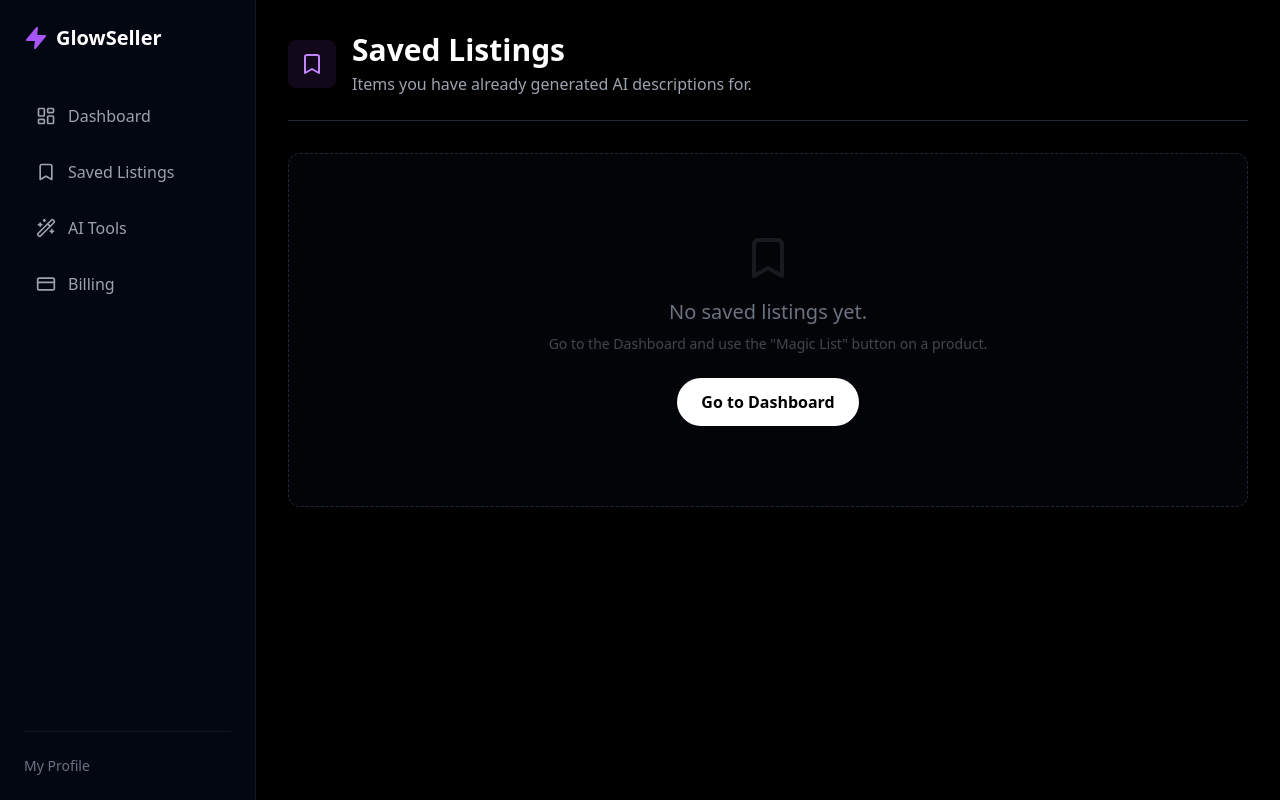
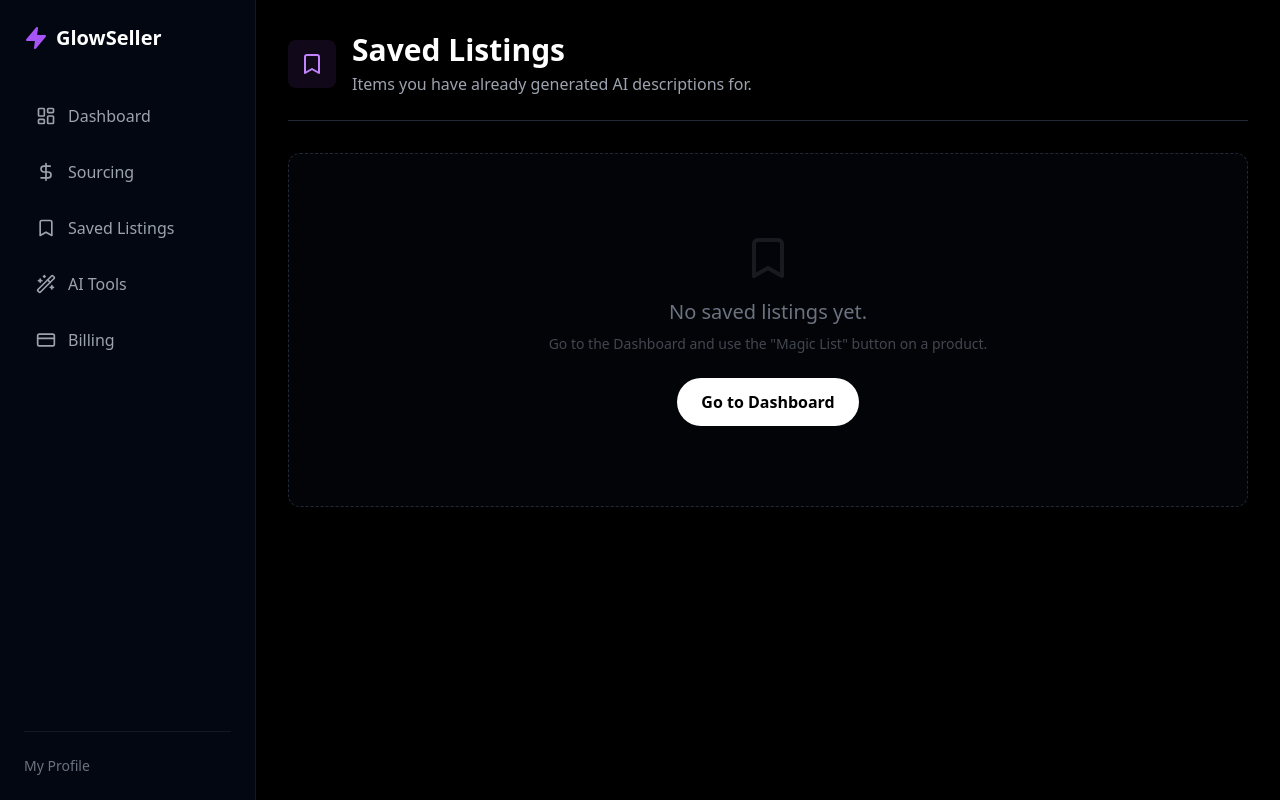
Before and after one commit to Mikeclassic/shiny-palm-tree2, a Next.js app: page /dashboard/saved in a window 1280 px wide. Built offline with nearby package versions, Linux system fonts and the light colour scheme; no server answers; the database is empty.

Commit message:
Update layout.tsx

```diff
--- a/src/app/dashboard/layout.tsx
+++ b/src/app/dashboard/layout.tsx
@@ -1,11 +1,10 @@
 import Link from 'next/link';
 import { UserButton } from "@clerk/nextjs";
-import { LayoutDashboard, Wand2, CreditCard, Zap, Bookmark } from 'lucide-react';
+import { LayoutDashboard, Wand2, CreditCard, Zap, Bookmark, DollarSign } from 'lucide-react';
 
 export default function DashboardLayout({ children }: { children: React.ReactNode }) {
   return (
     <div className="flex min-h-screen bg-black text-white font-sans">
-      {/* Sidebar */}
       <aside className="w-64 bg-gray-950 border-r border-gray-900 hidden md:flex flex-col p-6 fixed h-full z-10">
         <div className="flex items-center gap-2 mb-10">
             <Zap className="text-purple-500 fill-purple-500" />
@@ -15,6 +14,9 @@ export default function DashboardLayout({ children }: { children: React.ReactNod
         <nav className="space-y-2 flex-1">
           <Link href="/dashboard" className="flex items-center gap-3 p-3 rounded-lg text-gray-400 hover:bg-gray-900 hover:text-white transition">
             <LayoutDashboard size={20} /> <span className="font-medium">Dashboard</span>
+          </Link>
+          <Link href="/dashboard/sourcing" className="flex items-center gap-3 p-3 rounded-lg text-gray-400 hover:bg-gray-900 hover:text-white transition">
+            <DollarSign size={20} /> <span className="font-medium">Sourcing</span>
           </Link>
           <Link href="/dashboard/saved" className="flex items-center gap-3 p-3 rounded-lg text-gray-400 hover:bg-gray-900 hover:text-white transition">
             <Bookmark size={20} /> <span className="font-medium">Saved Listings</span>
@@ -35,9 +37,7 @@ export default function DashboardLayout({ children }: { children: React.ReactNod
         </div>
       </aside>
 
-      {/* Main Content */}
       <main className="flex-1 md:ml-64 p-8">
-        {/* Mobile Header */}
         <div className="md:hidden flex justify-between items-center mb-8">
             <h1 className="text-xl font-bold text-purple-500">GlowSeller</h1>
             <UserButton afterSignOutUrl="/" />
```
